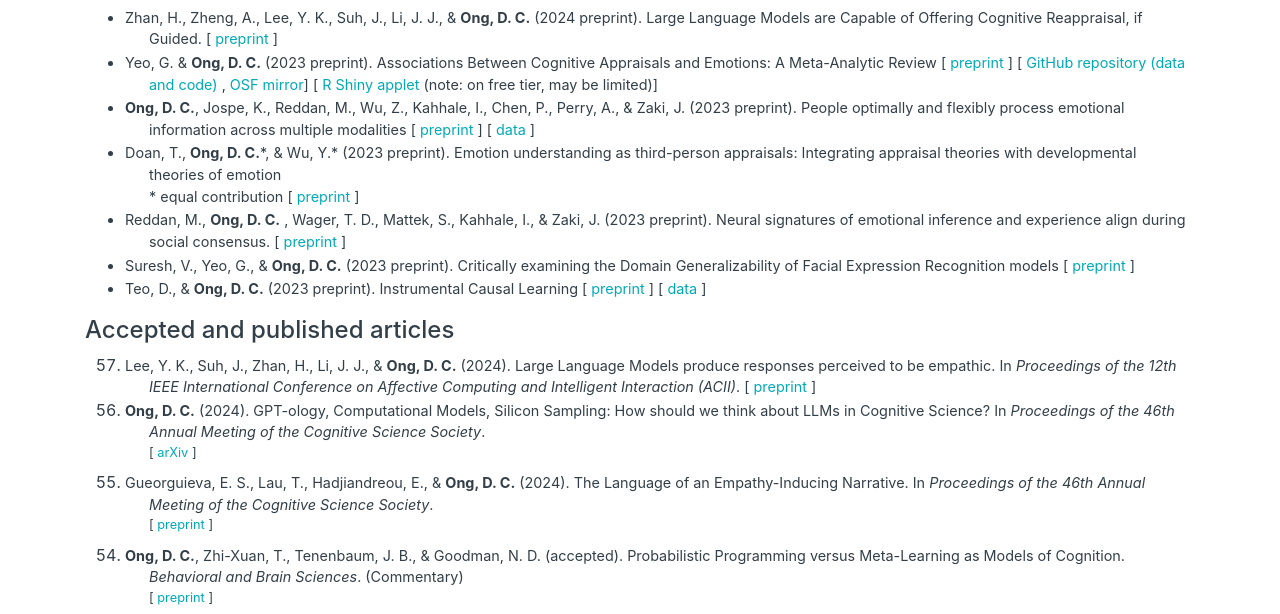
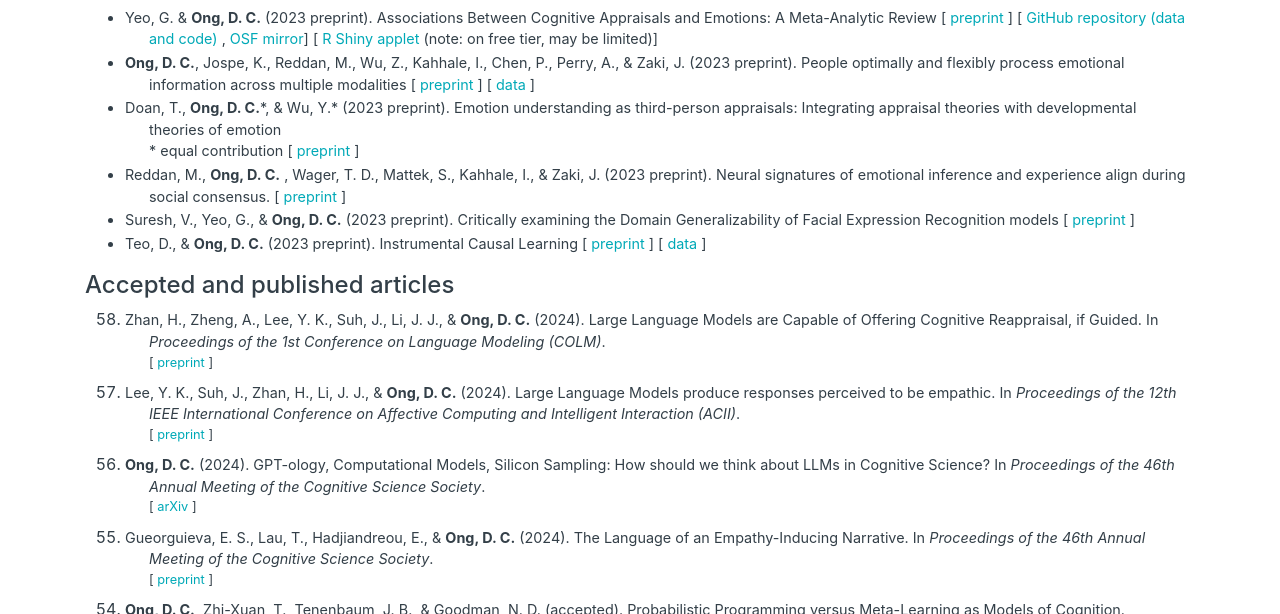
Before and after one commit to desmond-ong/desmond-ong.github.io, a plain HTML site: page publications.html in a window 1280 px wide. Shown: the part 434-1048 px from the top of the page. Drawn offline with Linux system fonts and the light colour scheme.

Commit message:
update COLM pub

```diff
--- a/publications.html
+++ b/publications.html
@@ -191,19 +191,7 @@
           </div>
           <ul>
 
-            <div class="collapse collapse-pub-all collapse-pub-psych collapse-pub-topic-LLM collapse-pub-seniorAuthor collapse-pub-representative" id="pub-leeLLMEmpathy">
-              <div class="my-card">
-                <li>
-                  <p class="hangingindent">
-                    Zhan, H., Zheng, A., Lee, Y. K., Suh, J., Li, J. J., &amp; <b>Ong, D. C.</b> (2024 preprint). Large Language Models are Capable of Offering Cognitive Reappraisal, if Guided.
-                    <!-- </p> <p class="hangingindent-supplemental"> -->
-                      [<a href="https://arxiv.org/abs/2404.01288">
-                        preprint
-                      </a>]
-                  </p>
-                </li>
-              </div>
-            </div>
+
 
             <div class="collapse collapse-pub-all collapse-pub-psych collapse-pub-topic-AffCog collapse-pub-seniorAuthor collapse-pub-representative" id="pub-yeoURMetaAnalysis">
               <div class="my-card">
@@ -326,12 +314,26 @@
           </div> -->
 
 
+            <div class="collapse collapse-pub-all collapse-pub-psych collapse-pub-topic-LLM collapse-pub-seniorAuthor collapse-pub-representative" id="pub-zhanLLMReappraisal">
+              <div class="my-card">
+                <li>
+                  <p class="hangingindent">
+                    Zhan, H., Zheng, A., Lee, Y. K., Suh, J., Li, J. J., &amp; <b>Ong, D. C.</b> (2024). Large Language Models are Capable of Offering Cognitive Reappraisal, if Guided. In <i>Proceedings of the 1st Conference on Language Modeling (COLM)</i>.
+                    </p> <p class="hangingindent-supplemental">
+                      [<a href="https://arxiv.org/abs/2404.01288">
+                        preprint
+                      </a>]
+                  </p>
+                </li>
+              </div>
+            </div>
+
           <div class="collapse collapse-pub-all collapse-pub-psych collapse-pub-topic-LLM collapse-pub-seniorAuthor collapse-pub-representative" id="pub-leeLLMEmpathy">
             <div class="my-card">
               <li>
                 <p class="hangingindent">
                   Lee, Y. K., Suh, J., Zhan, H., Li, J. J., &amp; <b>Ong, D. C.</b> (2024). Large Language Models produce responses perceived to be empathic. In <i>Proceedings of the 12th IEEE International Conference on Affective Computing and Intelligent Interaction (ACII)</i>.
-                  <!-- </p> <p class="hangingindent-supplemental"> -->
+                  </p> <p class="hangingindent-supplemental">
                     [<a href="https://arxiv.org/abs/2403.18148">
                       preprint
                     </a>]
```
